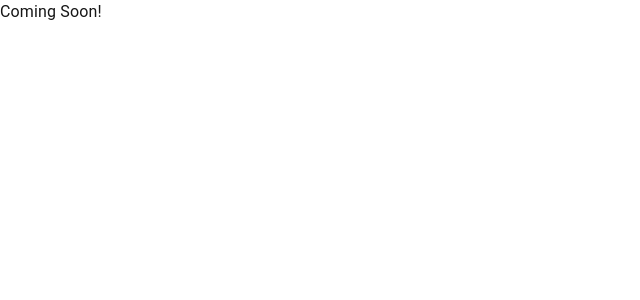
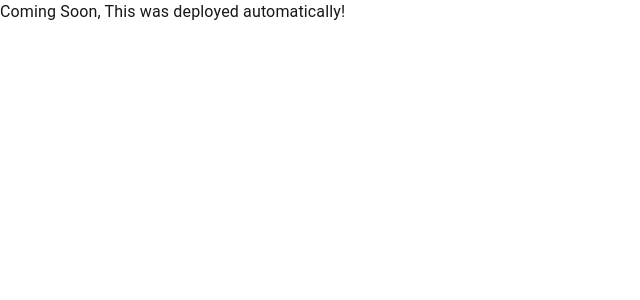
Before and after one commit to Callagh/project_blackhawk_midnight_essence_reaver, a Next.js app: page / in a window 1280 px wide. Shown: the top 300 px of the page, without its empty margins (0-640 px from the left). Built offline with nearby package versions, Linux system fonts and the light colour scheme.

Commit message:
Update page.tsx

```diff
--- a/app/page.tsx
+++ b/app/page.tsx
@@ -3,6 +3,6 @@ import {Typography} from '@mui/material';
 
 export default function Profile() {
   return (
-    <Typography>Coming Soon!</Typography>
+    <Typography>Coming Soon, This was deployed automatically!</Typography>
   )
 }
```
